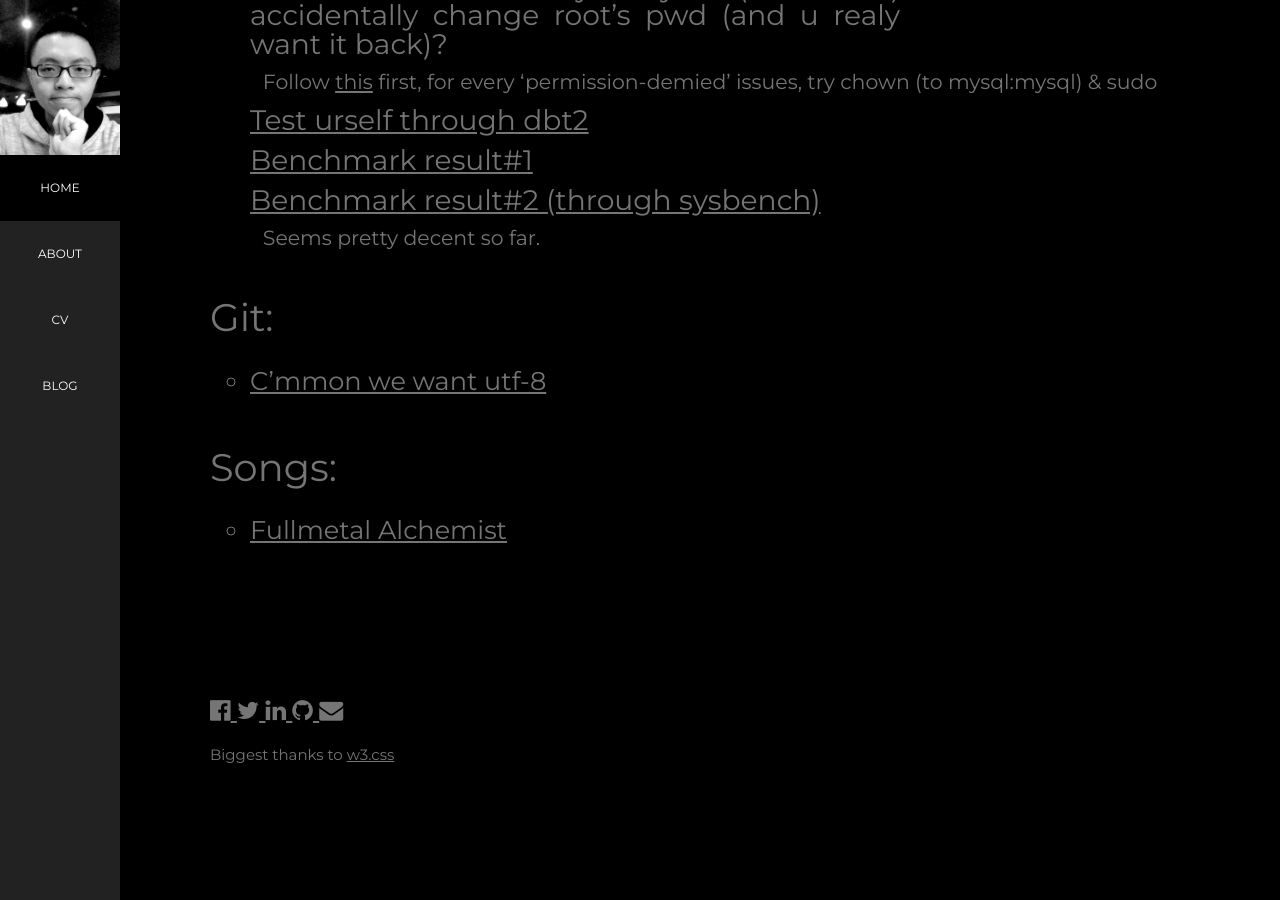
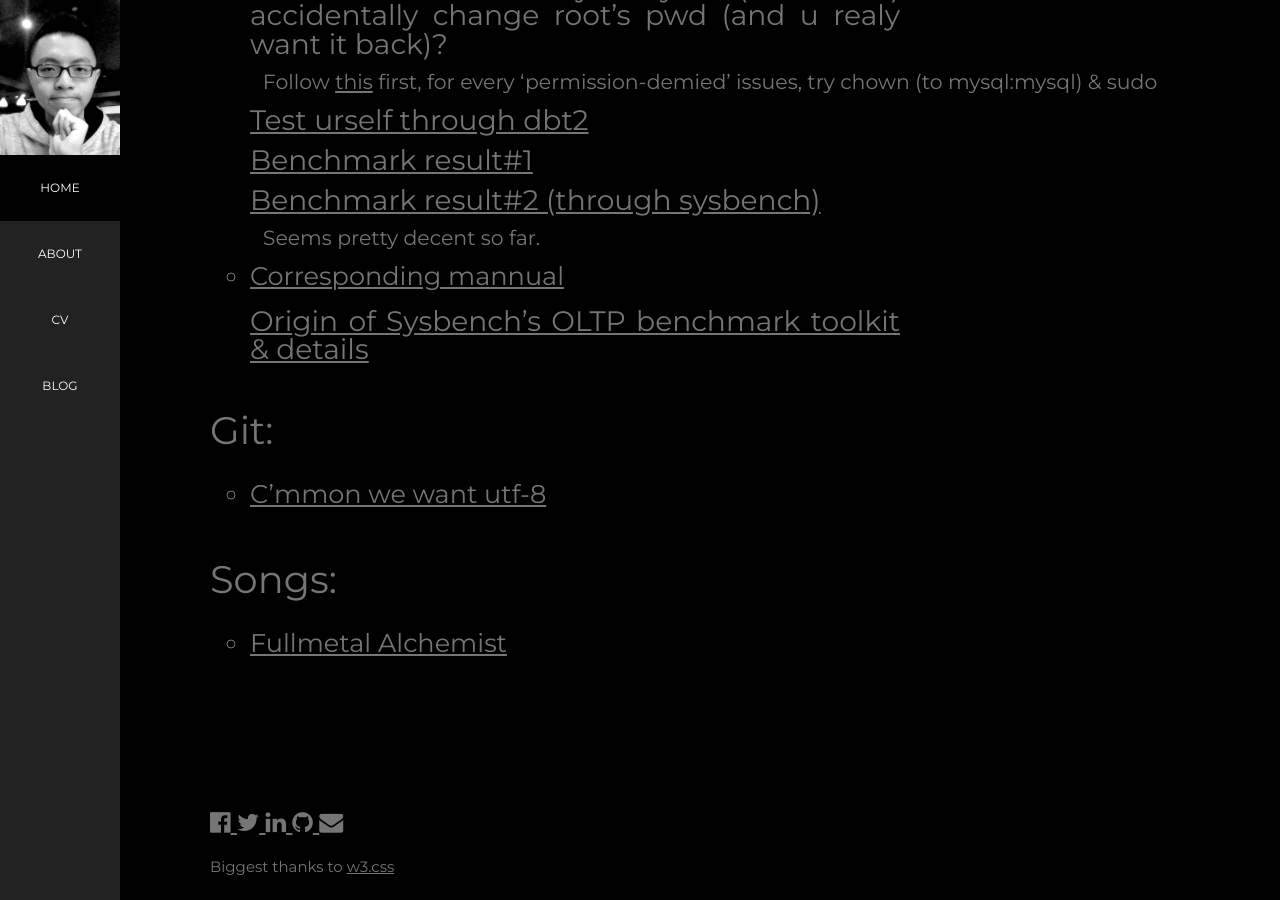
Before and after one commit to LplusKira/LplusKira.github.io, a Jekyll site: the page built from _posts/2018-07-10-soqqr.md, in a window 1280 px wide and 900 px high, scrolled down 944 px. Built offline with Jekyll 4.4.1, drawn with Linux system fonts in a browser that asks for light colours.

Commit message:
0710 update

```diff
--- a/_posts/2018-07-10-soqqr.md
+++ b/_posts/2018-07-10-soqqr.md
@@ -25,6 +25,8 @@ Follow [this](https://dev.mysql.com/doc/refman/8.0/en/resetting-permissions.html
 ## [Benchmark result#1](https://dbadojo.com/2007/09/01/mysql-dbt2-benchmark-on-ec2-part-1/)
 ## [Benchmark result#2 (through sysbench)](https://www.jamescoyle.net/how-to/1131-benchmark-mysql-server-performance-with-sysbench)
 Seems pretty decent so far.
+- [Corresponding mannual](http://imysql.com/wp-content/uploads/2014/10/sysbench-manual.pdf)
+## [Origin of Sysbench's OLTP benchmark toolkit & details](https://www.storagereview.com/sysbench_oltp_benchmark)
 
 # Git:
 - [C'mmon we want utf-8](https://stackoverflow.com/a/22828826/9326078)
```
